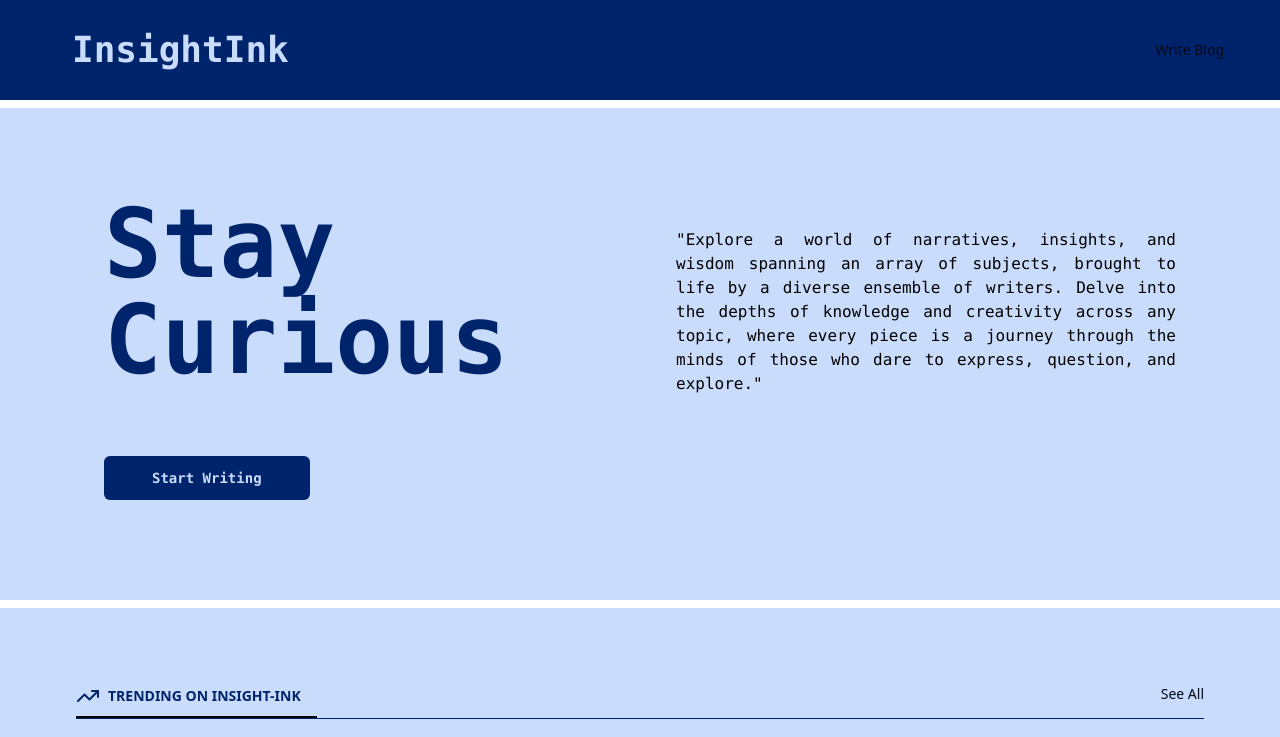
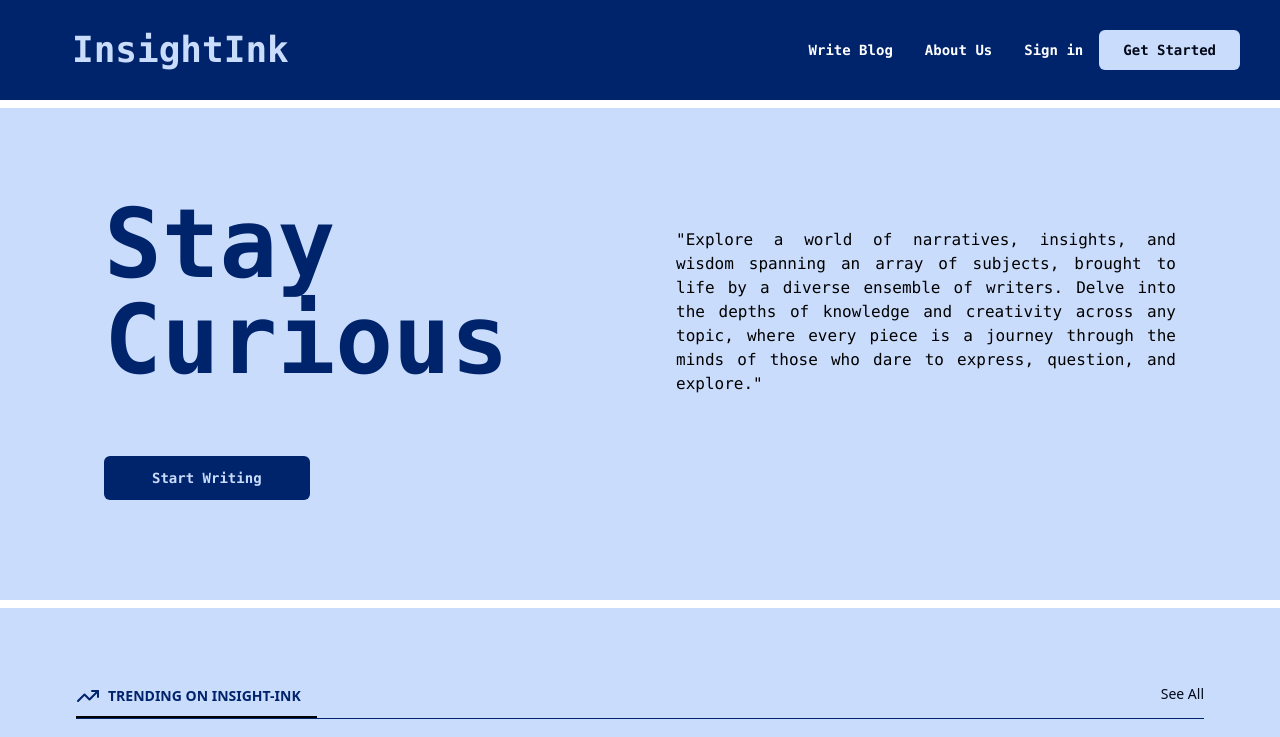
Before and after one commit to San-77x/Insight-Ink, a React (Vite) app: page / in a window 1280 px wide. Shown: the top 737 px of the page. Built offline with nearby package versions, Linux system fonts and the light colour scheme; no server answers; grey boxes are pictures that could not be loaded.

Commit message:
Added Home, About, and Profile links to the navigation bar.

```diff
--- a/src/components/Navbar.tsx
+++ b/src/components/Navbar.tsx
@@ -49,10 +49,27 @@ export function Navbar() {
               <NavigationMenuList>
                 <NavigationMenuItem>
                   {/* <Link href="/docs" legacyBehavior passHref> */}
-                  <NavigationMenuLink className={navigationMenuTriggerStyle()}>
+                  <NavigationMenuLink
+                    className={` text-white font-mono font-semibold  ${navigationMenuTriggerStyle()}`}
+                  >
                     Write Blog
                   </NavigationMenuLink>
                   {/* </Link> */}
+                  <NavigationMenuLink
+                    className={` text-white font-mono font-semibold  ${navigationMenuTriggerStyle()}`}
+                  >
+                    About Us
+                  </NavigationMenuLink>
+                  <NavigationMenuLink
+                    className={` text-white font-mono font-semibold  ${navigationMenuTriggerStyle()}`}
+                  >
+                    Sign in
+                  </NavigationMenuLink>
+                  <NavigationMenuLink
+                    className={`bg-litee rounded-full px-6 font-mono font-semibold ${navigationMenuTriggerStyle()}`}
+                  >
+                    Get Started
+                  </NavigationMenuLink>
                 </NavigationMenuItem>
               </NavigationMenuList>
             </NavigationMenu>
```
